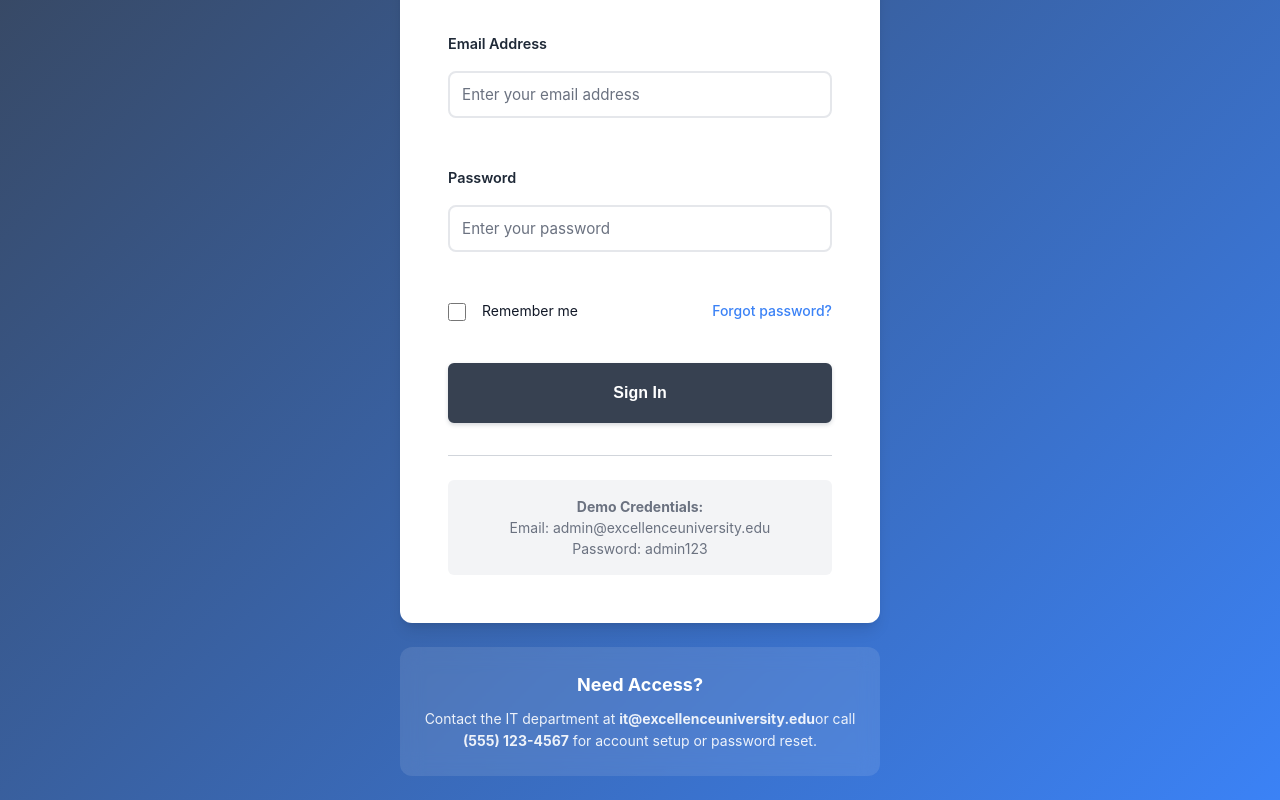
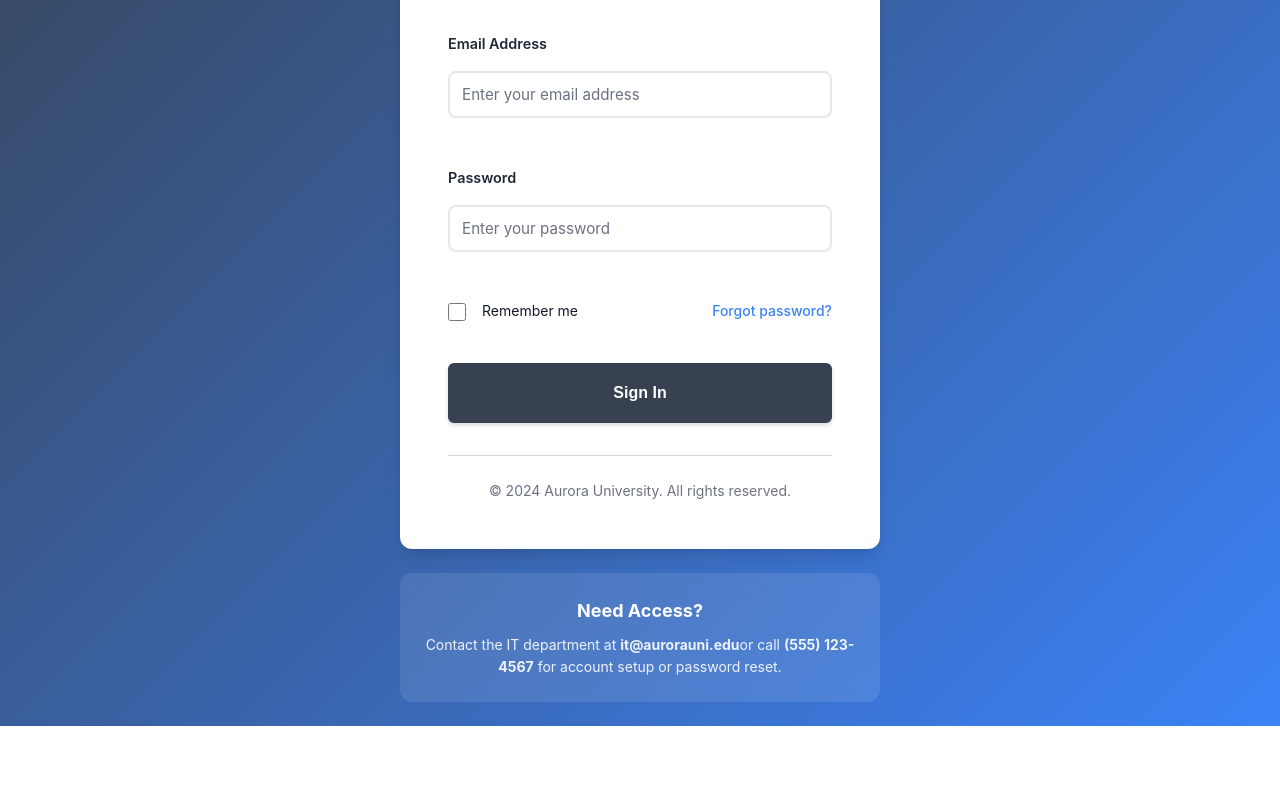
Before and after one commit to barada02/CollegeWebsite, a React (Vite) app in the folder client/: page /admin/login in a window 1280 px wide. Shown: the part 306-1106 px from the top of the page. After the commit the page ends 1032 px from the top, so only its background shows below. Built offline with nearby package versions, Linux system fonts and the light colour scheme; no server answers.

Commit message:
ui update

```diff
--- a/client/src/pages/admin/Login.css
+++ b/client/src/pages/admin/Login.css
@@ -172,14 +172,12 @@
   border-top: 1px solid var(--admin-border);
 }
 
-.demo-note {
-  background-color: #f3f4f6;
-  padding: var(--spacing-md);
-  border-radius: var(--radius-md);
+.copyright-note {
   font-size: 0.875rem;
   color: var(--admin-text-light);
   text-align: center;
   line-height: 1.5;
+  margin: 0;
 }
 
 /* Additional Info */
--- a/client/src/pages/admin/Login.tsx
+++ b/client/src/pages/admin/Login.tsx
@@ -20,9 +20,14 @@ export const Login: React.FC = () => {
 
   const handleSubmit = (e: React.FormEvent) => {
     e.preventDefault();
-    // For MVP - just redirect to dashboard without actual authentication
+    // Basic validation
+    if (!formData.email || !formData.password) {
+      alert('Please fill in all fields');
+      return;
+    }
+
+    // For now, just redirect to dashboard
     console.log('Login attempt:', formData);
-    alert('Login functionality will be implemented later. Redirecting to dashboard...');
     navigate('/admin/dashboard');
   };
 
@@ -97,10 +102,8 @@ export const Login: React.FC = () => {
           </form>
 
           <div className="login-footer">
-            <p className="demo-note">
-              <strong>Demo Credentials:</strong><br />
-              Email: admin@excellenceuniversity.edu<br />
-              Password: admin123
+            <p className="copyright-note">
+              © 2024 Aurora University. All rights reserved.
             </p>
           </div>
         </div>
@@ -109,7 +112,7 @@ export const Login: React.FC = () => {
         <div className="login-info">
           <h3>Need Access?</h3>
           <p>
-            Contact the IT department at <strong>it@excellenceuniversity.edu</strong>
+            Contact the IT department at <strong>it@aurorauni.edu</strong>
             or call <strong>(555) 123-4567</strong> for account setup or password reset.
           </p>
         </div>
```
